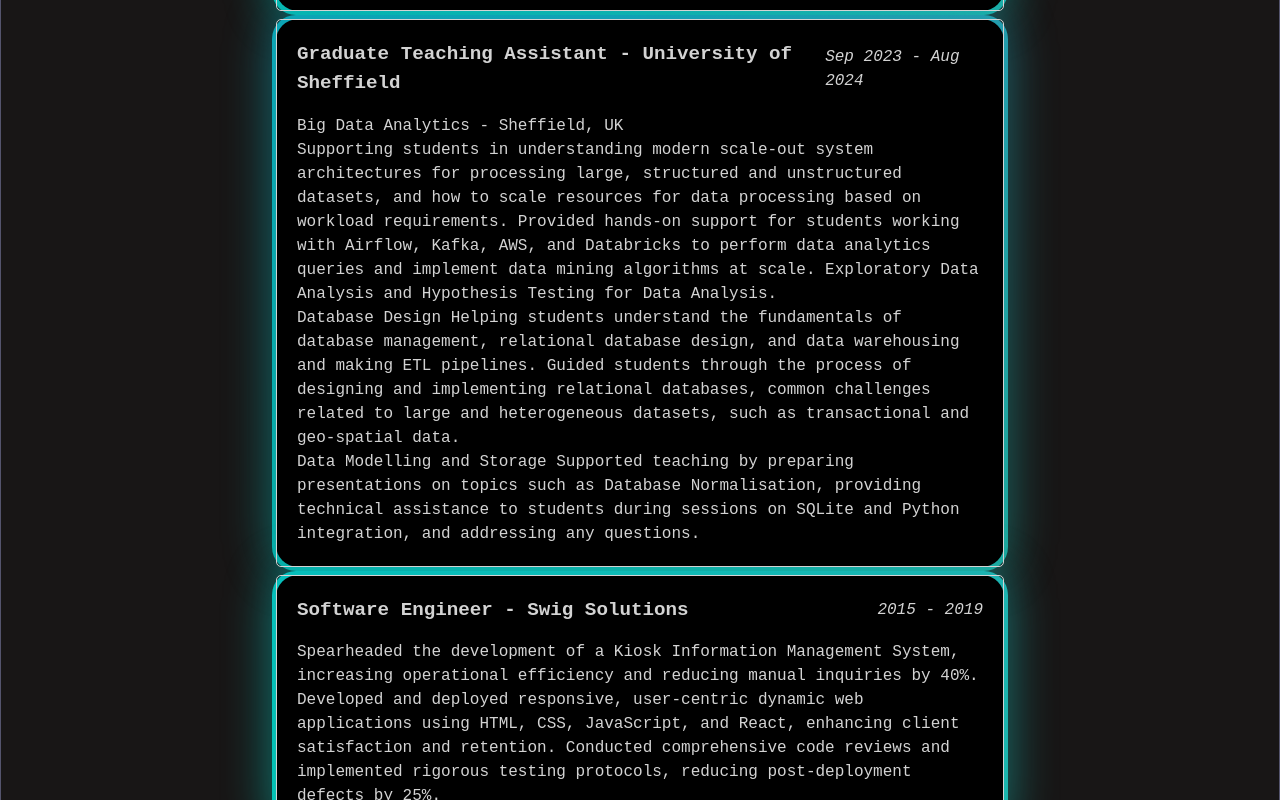
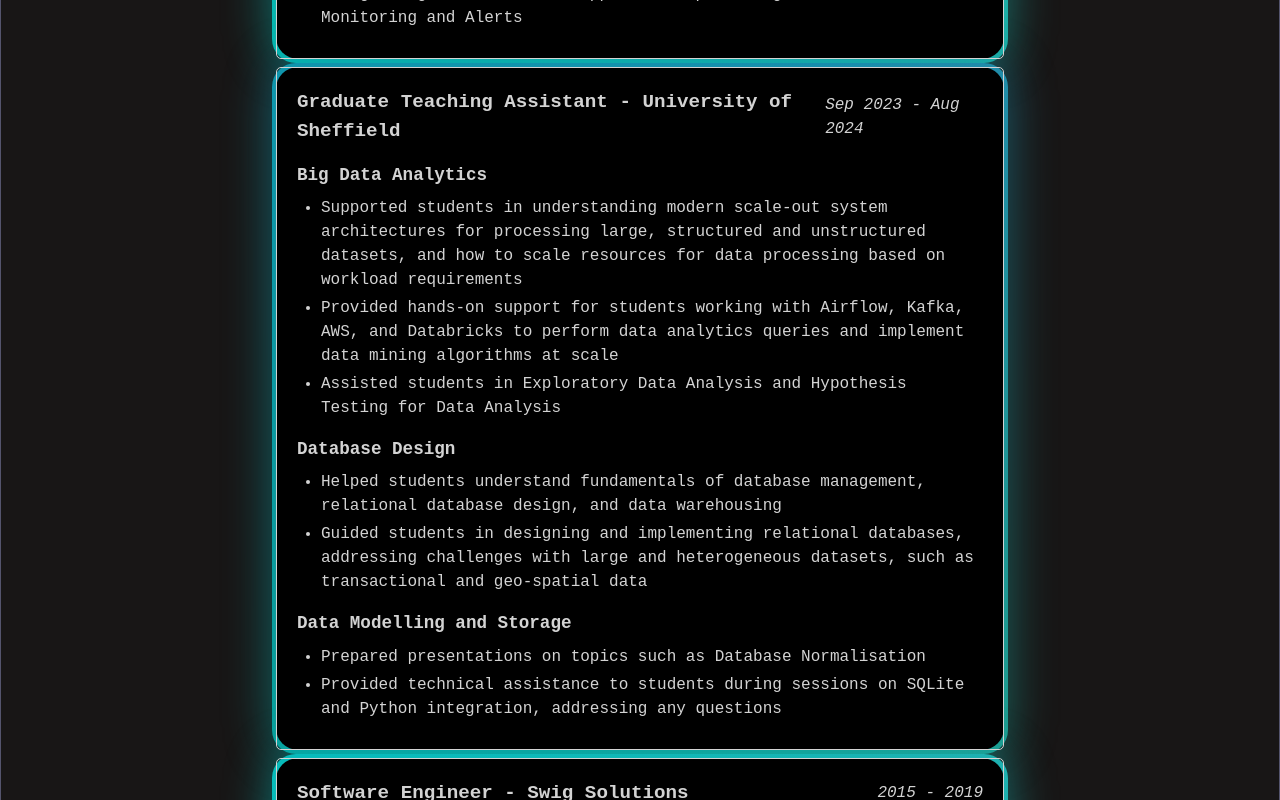
Before and after one commit to JagpreetJakhar/jagpreetjakhar.github.io, a Next.js app: page / in a window 1280 px wide. Shown: the part 1800-2600 px from the top of the page. Built offline with nearby package versions, Linux system fonts and the light colour scheme; a web font is replaced by a local one.

Commit message:
EDA blog

```diff
--- a/components/Experience/Experience.css
+++ b/components/Experience/Experience.css
@@ -71,3 +71,23 @@
     text-align: center;
   }
 }
+.experience-card .experience-description {
+  margin-top: 1rem;
+}
+
+.experience-description ul {
+  list-style-type: disc;
+  padding-left: 1.5rem;
+  margin: 0.5rem 0;
+}
+
+.experience-description ul li {
+  margin-bottom: 0.25rem;
+}
+
+.experience-description h3 {
+  font-size: 1.1rem;
+  font-weight: 600;
+  margin-top: 1rem;
+  margin-bottom: 0.5rem;
+}
--- a/components/Experience/Experience.jsx
+++ b/components/Experience/Experience.jsx
@@ -2,38 +2,50 @@ import React from "react";
 import "./Experience.css";
 import { experience } from "../../data/portfolio";
 import ReactMarkdown from "react-markdown";
-import {BackgroundGradient} from "@/components/background/background-gradient"
+import { BackgroundGradient } from "@/components/background/background-gradient";
+
 const Experience = () => {
   const { title, experiences } = experience;
+
+  // Helper to preprocess description for proper Markdown rendering
+  const formatDescription = (desc) => {
+    return desc
+      .split("\n")
+      .map((line) => line.trim())
+      .map((line) => {
+        // Keep headers (###) as-is
+        if (line.startsWith("###")) return line;
+        // Convert any non-empty line to a Markdown bullet
+        return line ? `- ${line.replace(/^-/, "")}` : "";
+      })
+      .join("\n");
+  };
+
   return (
     <div className="max-w-3xl mx-auto p-4">
       <section className="experience" id="experience">
-
         <h1>{title}</h1>
         <div className="experience-container-grid">
-
-        {experiences.map((experience, index) => (
-         <BackgroundGradient key={index} className="rounded-[22px] bg-black dark:bg-zinc-900">
-          <article className="experience-card" key={index}>
-
+          {experiences.map((exp, index) => (
+            <BackgroundGradient
+              key={index}
+              className="rounded-[22px] bg-black dark:bg-zinc-900"
+            >
+              <article className="experience-card">
                 <div className="job-title-duration-section">
-
                   <h2 className="job-title">
-                {experience.title} - <span>{experience.company}</span>
+                    {exp.title} - <span>{exp.company}</span>
                   </h2>
-              <p className="duration">{experience.duration}</p>
+                  <p className="duration">{exp.duration}</p>
                 </div>
 
                 <ReactMarkdown className="experience-description">
-              {experience.description}
+                  {formatDescription(exp.description)}
                 </ReactMarkdown>
-
               </article>
             </BackgroundGradient>
           ))}
-
         </div>
-
       </section>
     </div>
   );
--- a/data/portfolio.tsx
+++ b/data/portfolio.tsx
@@ -53,36 +53,39 @@ const experience = {
       title: "Founding Engineer - Machine Learning",
       company: "Idea Enterprises LLC",
       duration: "Feb 2025 - Present",
-      description: `- Took Product from prototype stage to production.
-- Curated Custom Dataset combining Open Source Datasets, Sources and proprietary data
-- Finetuned Pre-trained Object Detection and Action recognition Models on Custom Dataset using Distributed Data Parallel Training Approach with high Top-1(87%) Top-5 Accuracy(95%), and F-1 Score(91%)
-- Built End-to-End low latency (<1s) inference pipeline for real-time system with high throughput (25 CCTVs per node) for Weapon detection and Violence from live CCTV streams.
-- Deployed system using Nvidia Deepstream and Apache Kafka, integrating with Front-End Application providing Real-time Monitoring and Alerts.`
+      description: `- Took Product from prototype stage to production
+- Curated Custom Dataset combining Open Source Datasets, Sources, and proprietary data
+- Finetuned Pre-trained Object Detection and Action recognition Models on Custom Dataset using Distributed Data Parallel Training Approach with high Top-1 (87%), Top-5 Accuracy (95%), and F-1 Score (91%)
+- Built End-to-End low latency (<1s) inference pipeline for real-time system with high throughput (25 CCTVs per node) for Weapon detection and Action Recognition (Violence) from live CCTV streams
+- Deployed system using Nvidia Deepstream and Apache Kafka, integrating with Front-End Application providing Real-time Monitoring and Alerts`
     },
     {
       title: "Graduate Teaching Assistant",
       company: "University of Sheffield",
       duration: "Sep 2023 - Aug 2024",
-      description: `Big Data Analytics - Sheffield, UK
+      description: `### Big Data Analytics
 
-Supporting students in understanding modern scale-out system architectures for processing large, structured and unstructured datasets, and how to scale resources for data processing based on workload requirements.
-Provided hands-on support for students working with Airflow, Kafka, AWS, and Databricks to perform data analytics queries and implement data mining algorithms at scale.
-Exploratory Data Analysis and Hypothesis Testing for Data Analysis.
+- Supported students in understanding modern scale-out system architectures for processing large, structured and unstructured datasets, and how to scale resources for data processing based on workload requirements
+- Provided hands-on support for students working with Airflow, Kafka, AWS, and Databricks to perform data analytics queries and implement data mining algorithms at scale
+- Assisted students in Exploratory Data Analysis and Hypothesis Testing for Data Analysis
 
-Database Design
-Helping students understand the fundamentals of database management, relational database design, and data warehousing and making ETL pipelines.
-Guided students through the process of designing and implementing relational databases, common challenges related to large and heterogeneous datasets, such as transactional and geo-spatial data.
+### Database Design
 
-Data Modelling and Storage
-Supported teaching by preparing presentations on topics such as Database Normalisation, providing technical assistance to students during sessions on SQLite and Python integration, and addressing any questions.`
+- Helped students understand fundamentals of database management, relational database design, and data warehousing
+- Guided students in designing and implementing relational databases, addressing challenges with large and heterogeneous datasets, such as transactional and geo-spatial data
+
+### Data Modelling and Storage
+
+- Prepared presentations on topics such as Database Normalisation
+- Provided technical assistance to students during sessions on SQLite and Python integration, addressing any questions`
     },
     {
       title: "Software Engineer",
       company: "Swig Solutions",
       duration: "2015 - 2019",
-      description: `Spearheaded the development of a Kiosk Information Management System, increasing operational efficiency and reducing manual inquiries by 40%.
-Developed and deployed responsive, user-centric dynamic web applications using HTML, CSS, JavaScript, and React, enhancing client satisfaction and retention.
-Conducted comprehensive code reviews and implemented rigorous testing protocols, reducing post-deployment defects by 25%.`
+      description: `- Spearheaded the development of a Kiosk Information Management System, increasing operational efficiency and reducing manual inquiries by 40%
+- Developed and deployed responsive, user-centric dynamic web applications using HTML, CSS, JavaScript, and React, enhancing client satisfaction and retention
+- Conducted comprehensive code reviews and implemented rigorous testing protocols, reducing post-deployment defects by 25%`
     }
   ],
 };
--- a/lib/utils/getIcons.js
+++ b/lib/utils/getIcons.js
@@ -19,7 +19,7 @@ export const getIcon = (skill) => {
     CUDA: <SiNvidia />,
     Deepstream: <SiNvidia />,
     Flask: <SiFlask />,
-    mlflow: <SiMlflow />,
+    Mlflow: <SiMlflow />,
     Django: <SiDjango />,
     SQLite: <SiSqlite />,
   };
```
Lines whose indentation alone changed are shown as unchanged.
